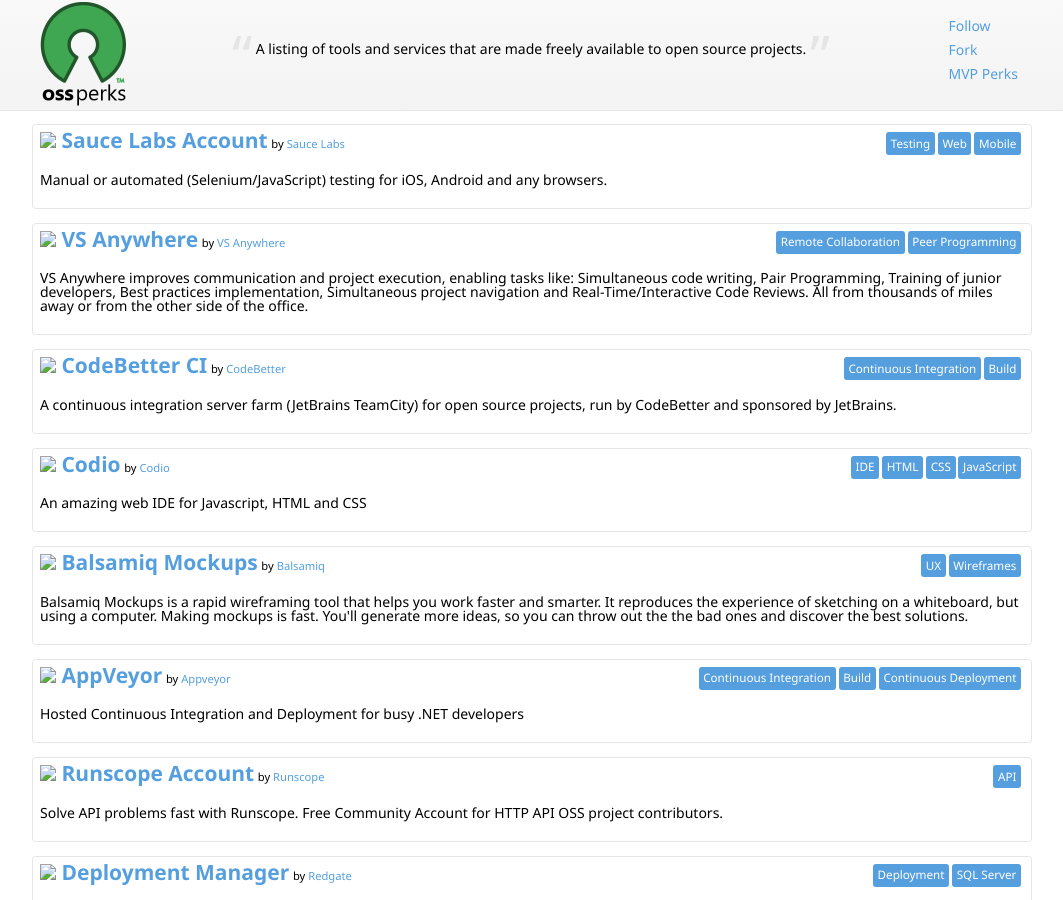
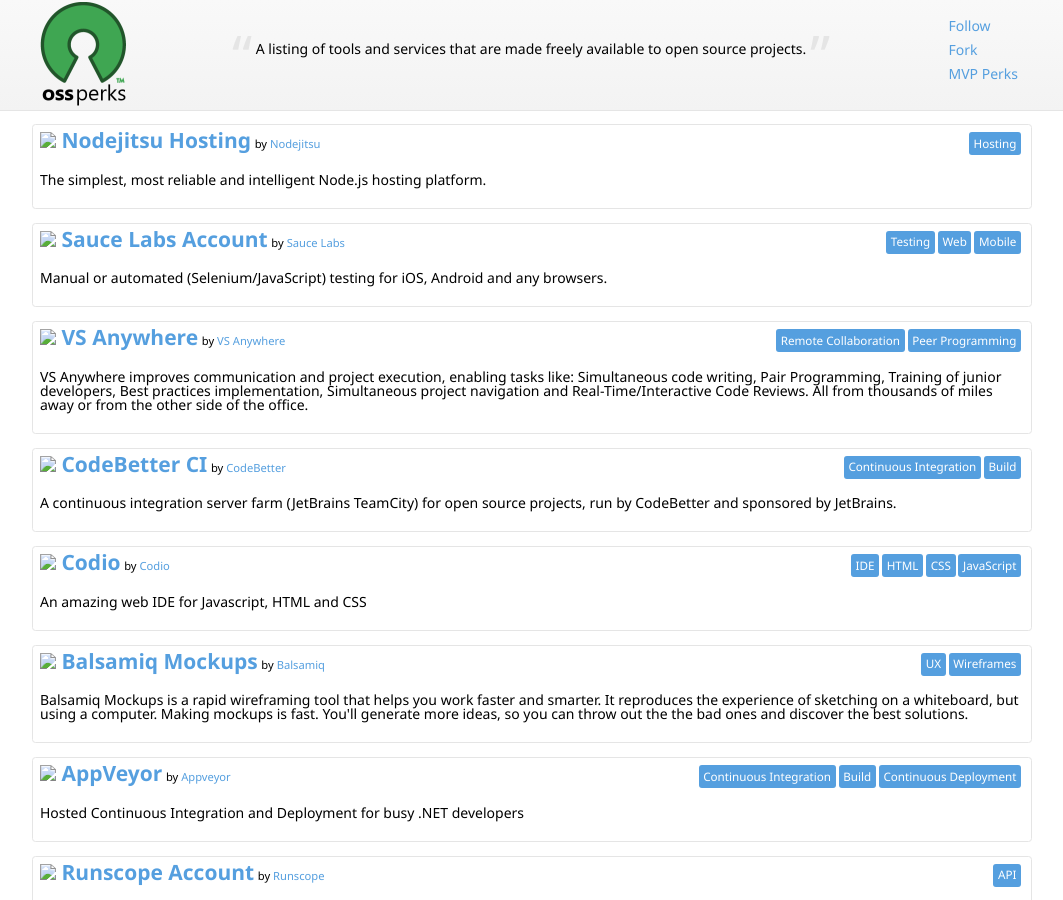
Before and after one commit to nikmd23/ossperks, a Jekyll site: the page built from index.html, in a window 1280 px wide and 900 px high. Shown: the whole window, without its empty margins (108-1171 px from the left). Built offline with Jekyll 4.4.1, drawn with Linux system fonts in a browser that asks for light colours; nearby versions of some CDN libraries.

Commit message:
Added Nodejitsu

```diff
--- a/index.html
+++ b/index.html
@@ -11,6 +11,12 @@
     uri: http://www.atlassian.com/
 
 perks:
+- perk: {name: Nodejitsu Hosting, uri: 'http://opensource.nodejitsu.com/'}
+  description: The simplest, most reliable and intelligent Node.js hosting platform.
+  categories: [Hosting]
+  platforms: [Node.js]
+  company: {name: Nodejitsu, uri: 'http://www.nodejitsu.com/'}
+
 - perk: {name: Sauce Labs Account, uri: 'https://saucelabs.com/opensauce'}
   description: Manual or automated (Selenium/JavaScript) testing for iOS, Android and any browsers.
   categories: [Testing, Web, Mobile]
```
